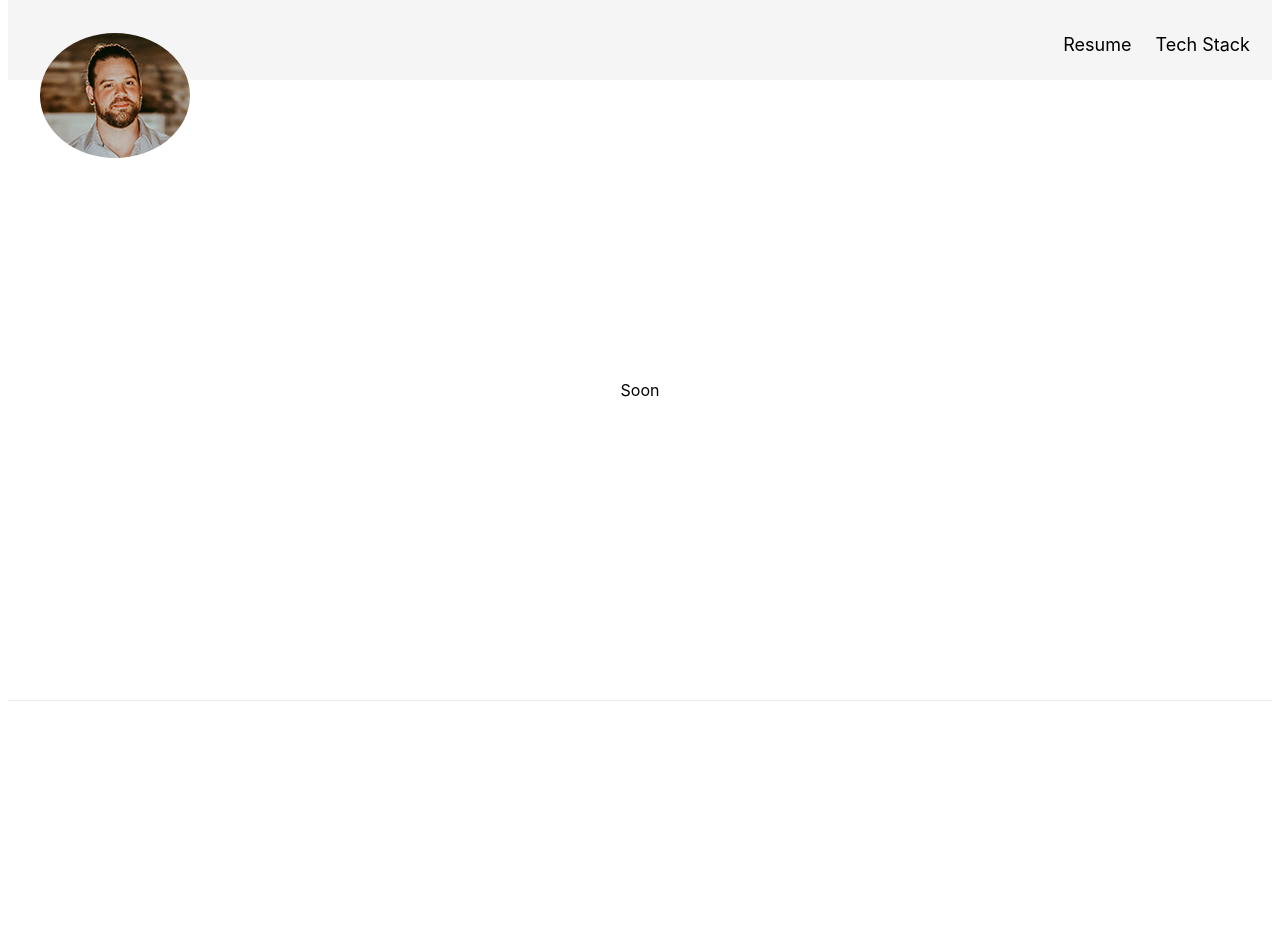
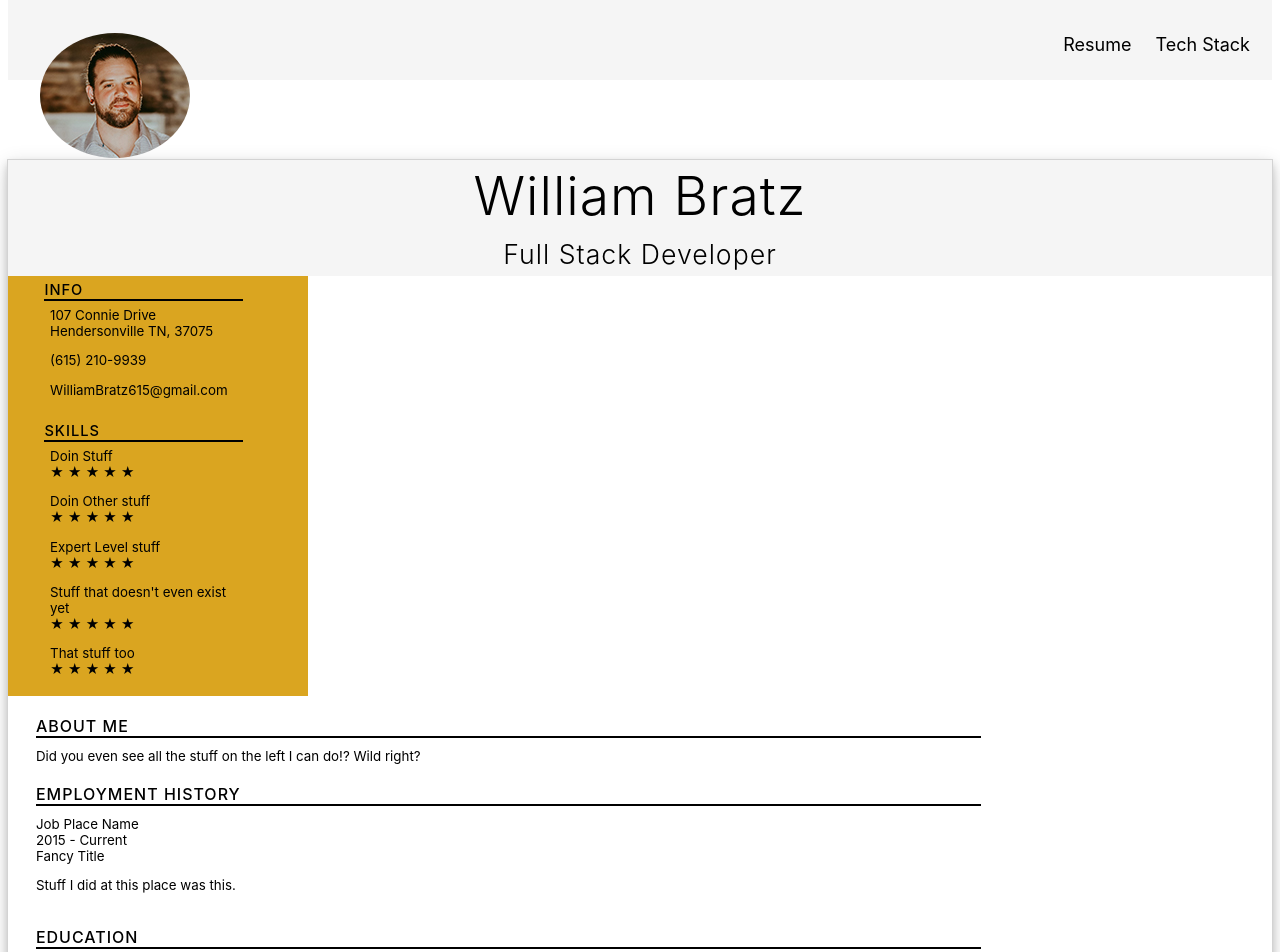
Before and after one commit to wbratz/williambratzdotcom, a Next.js app: page /resume in a window 1280 px wide. Shown: the top 952 px of the page. Before the commit the page ends 800 px from the top, so only its background shows below. Built offline with nearby package versions, Linux system fonts and the light colour scheme.

Commit message:
starts resume page
adds some resume formatting and mock content

adds more content to resume, more formatting too

```diff
--- a/pages/resume.tsx
+++ b/pages/resume.tsx
@@ -1,10 +1,75 @@
 import Layout from "../src/components/Layout";
+import styles from "../styles/Resume.module.css";
 
 export default function Resume() {
-
   return (
     <Layout>
-        Soon
+      <div className={styles.resumeContainer}>
+        <div className={styles.resumeLogo}>
+          <div className={styles.resumeName}>
+            <h1>William Bratz</h1>
+          </div>
+          <div className={styles.resumeTitle}>
+            <h2>Full Stack Developer</h2>
+          </div>
+        </div>
+        <div className={styles.resumeSidebar}>
+          <div className={styles.resumeInfo}>INFO</div>
+          <div className={styles.resumeInfoContent}>
+            107 Connie Drive
+            <br></br>
+            Hendersonville TN, 37075
+            <p>(615) 210-9939</p>
+            <p>WilliamBratz615@gmail.com</p>
+          </div>
+          <div className={styles.resumeInfo}>SKILLS</div>
+          <div className={styles.resumeInfoContent}>
+            Doin Stuff
+            <br></br> &#9733; &#9733; &#9733; &#9733; &#9733;
+            <p>
+              Doin Other stuff
+              <br></br> &#9733; &#9733; &#9733; &#9733; &#9733;
+            </p>
+            <p>
+              Expert Level stuff
+              <br></br> &#9733; &#9733; &#9733; &#9733; &#9733;
+            </p>
+            <p>
+              Stuff that doesn't even exist yet
+              <br></br> &#9733; &#9733; &#9733; &#9733; &#9733;
+            </p>
+            <p>
+              That stuff too
+              <br></br> &#9733; &#9733; &#9733; &#9733; &#9733;
+            </p>
+          </div>
+        </div>
+        <div className={styles.resumeMainbar}>
+          <div className={styles.resumeMainHeading}>ABOUT ME</div>
+          <div className={styles.resumeMainContent}>
+            Did you even see all the stuff on the left I can do!? Wild right?
+          </div>
+          <div className={styles.resumeMainHeading}>EMPLOYMENT HISTORY</div>
+          <div className={styles.resumeMainContent}>
+            Job Place Name
+            <br></br>2015 - Current
+            <br></br>Fancy Title
+            <p>Stuff I did at this place was this.</p>
+          </div>
+          <div className={styles.resumeMainHeading}>EDUCATION</div>
+          <div className={styles.resumeMainContent}>
+            Degree, school Place
+            <br></br>
+            Year Start - Year End
+          </div>
+          <div className={styles.resumeMainHeading}>PERSONAL PROJECTS</div>
+          <div className={styles.resumeMainContent}>
+            Project Name, Github repo
+            <br></br>
+            This thing does this because I do stuff sometimes, woop woop
+          </div>
+        </div>
+      </div>
     </Layout>
   );
 }
--- a/src/components/header.tsx
+++ b/src/components/header.tsx
@@ -14,8 +14,8 @@ export default function Header({navIsOpen, setNavIsOpen}) {
 
         <header className={styles.header}>
           <div className={styles.logo}>
-          <Link href="/"><a><img src="/headerphoto.jpg" alt="Handsome"/></a></Link>
-        </div>
+            <Link href="/"><a><img src="/headerphoto.jpg" alt="Handsome"/></a></Link>
+          </div>
         <div className={styles.headerRight}>
           <Link href="resume"><a>Resume</a></Link>
           <a href="javascript:void(0)" onClick={ () => {navIsOpen ? setNavIsOpen(false) : setNavIsOpen(true)}}>Tech Stack</a>
--- /dev/null
+++ b/styles/Resume.module.css
@@ -0,0 +1,115 @@
+.resumeContainer {
+  min-height: 500px;
+  max-width: 1800px;
+  min-width: 1200px;
+  display: flex;
+  flex-direction: row;
+  align-items: flex-start;
+  outline: 1px solid lightgray;
+  box-shadow: 0 4px 8px 0 rgba(0, 0, 0, 0.2), 0 6px 20px 0 rgba(0, 0, 0, 0.19);
+  flex-wrap: wrap;
+  overflow: auto;
+}
+
+.resumeBasicText {
+}
+
+.resumeHeadingText {
+}
+
+.resumeLogo {
+  width: 100%;
+  padding: 0 0.5rem;
+  display: flex;
+  flex-direction: column;
+  align-items: center;
+  align-content: space-around;
+  background-color: whitesmoke;
+}
+
+.resumeName {
+  display: flex;
+  align-content: flex-start;
+}
+
+.resumeTitle {
+  display: flex;
+  align-content: flex-start;
+}
+
+.resumeLogo h1 {
+  font: Garamond;
+  line-height: 0pt;
+  font-size: 40pt;
+  font-weight: 325;
+  letter-spacing: 1px;
+}
+.resumeLogo h2 {
+  font: Garamond;
+  line-height: 0pt;
+  font-size: 20pt;
+  font-weight: 275;
+  letter-spacing: 1px;
+}
+
+.resumeSidebar {
+  width: 20%;
+  height: 100%;
+  min-width: 300px;
+  padding: 0 0.5rem;
+  display: flex;
+  flex-direction: column;
+  align-items: flex-start;
+  background-color: goldenrod;
+  align-self: flex-start;
+}
+
+.resumeInfo {
+  margin-left: 10%;
+  margin-top: 2%;
+  width: 70%;
+  font: Cambria;
+  font-size: 11pt;
+  letter-spacing: 1px;
+  font-weight: 500;
+  border-bottom: 2px solid black;
+}
+
+.resumeInfoContent {
+  margin-left: 10%;
+  padding: 2%;
+  width: 70%;
+  font: Cambria;
+  font-size: 10pt;
+}
+
+.resumeMainbar {
+  width: 80%;
+  min-width: 900px;
+  height: 100%;
+  padding: 0 0.5rem;
+  display: flex;
+  flex-direction: column;
+  align-items: flex-start;
+  align-self: flex-start;
+}
+
+.resumeMainHeading {
+  margin-left: 2%;
+  margin-top: 2%;
+  width: 95%;
+  font: Cambria;
+  font-size: 12pt;
+  letter-spacing: 1px;
+  font-weight: 500;
+  border-bottom: 2px solid black;
+}
+
+.resumeMainContent {
+  padding: 0%;
+  margin-left: 2%;
+  margin-top: 10px;
+  width: 70%;
+  font: Cambria;
+  font-size: 10pt;
+}
```
